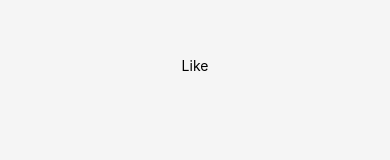
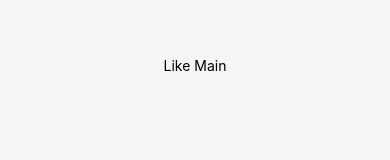
Before and after one commit to mukeshkumhar/React-Native-Multi-Vendor, a React Native app: screen /Like in a window 390 px wide. Shown: the part 357-517 px from the top of the page. Built offline with nearby package versions, Linux system fonts and the light colour scheme.

Commit message:
Update Like component text to 'Like Main'

```diff
--- a/screens/bottom.tabs.screen/Like.js
+++ b/screens/bottom.tabs.screen/Like.js
@@ -4,7 +4,7 @@ import React from 'react'
 const Like = () => {
     return (
         <View style={styles.container}>
-            <Text>Like</Text>
+            <Text>Like Main</Text>
         </View>
     )
 }
```
